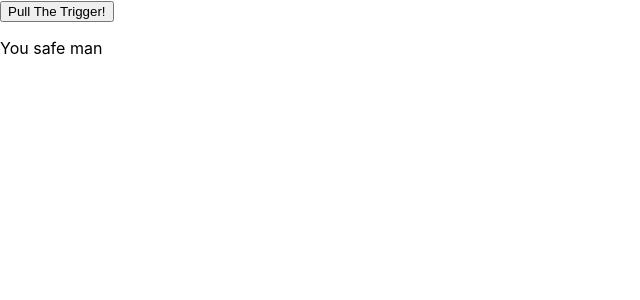
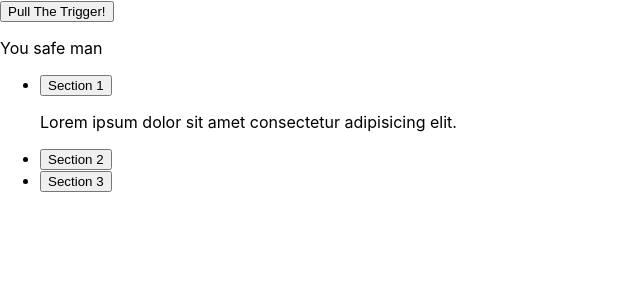
Before and after one commit to Mark-The-Dev/React-Test, a React (Create React App) app: page / in a window 1280 px wide. Shown: the top 300 px of the page, without its empty margins (0-640 px from the left). Built offline with nearby package versions, Linux system fonts and the light colour scheme.

Commit message:
accordion ready

```diff
--- a/src/App.js
+++ b/src/App.js
@@ -5,12 +5,13 @@ import Tooltip from './composition/Tooltip';
 import React, { Component } from 'react';
 import './App.css';
 import Messages from './Messages';
-import TheDate from './state/TheDate'
-import Counter from './state/Counter'
-import Tabs from './state/Tabs'
-import HelloWorld from './state-drills/HelloWorld'
-import Bomb from './state-drills/Bomb'
-import Roulette from './state-drills/Roulette'
+import TheDate from './state/TheDate';
+import Counter from './state/Counter';
+import Tabs from './state/Tabs';
+import HelloWorld from './state-drills/HelloWorld';
+import Bomb from './state-drills/Bomb';
+import Roulette from './state-drills/Roulette';
+import Accordion from './state-drills/Accordion';
 // function App() {
 //   return (
 //     <main className='App'>
@@ -65,7 +66,20 @@ import Roulette from './state-drills/Roulette'
 // }
 
 
-
+const sections = [
+  {
+    title: 'Section 1',
+    content: 'Lorem ipsum dolor sit amet consectetur adipisicing elit.',
+  },
+  {
+    title: 'Section 2',
+    content: 'Cupiditate tenetur aliquam necessitatibus id distinctio quas nihil ipsam nisi modi!',
+  },
+  {
+    title: 'Section 3',
+    content: 'Animi amet cumque sint cupiditate officia ab voluptatibus libero optio et?',
+  },
+]
 
 
 const tabsProp = [
@@ -85,6 +99,7 @@ class App extends React.Component {
       {/* <HelloWorld />
       <Bomb /> */}
       <Roulette />
+      <Accordion sections={sections}/>
     </div>
   }
 }
--- /dev/null
+++ b/src/state-drills/Accordion.js
@@ -0,0 +1,47 @@
+import React, { Component } from 'react';
+
+class Accordion extends Component {
+    constructor(props) {
+        super(props);
+        this.state = { currentTab: 0 }
+    }
+
+    static defaultProps = {sections: []}
+
+    handleButtonClick(idx){
+        console.log(idx)
+        this.setState({currentTab: idx}, () =>console.log(this.state.currentTab))
+    }
+
+    renderButtons(){
+        return this.props.sections.map((item, index) => (
+             <li key={index}>
+                <button onClick={()=> this.handleButtonClick(index)}>{item.title}</button>
+                {this.state.currentTab === index ? this.renderContent() : null}
+             </li>
+             )
+        )
+    }
+
+    renderContent(){
+        const currentSection = this.props.sections[this.state.currentTab]
+        return (
+        <p className="content">
+        {currentSection.content}
+        </p>
+    )
+    }
+
+
+    render() {
+        return (
+            <div>
+                <ul>
+                {this.renderButtons()}
+                </ul>
+            </div>
+         );
+    }
+}
+
+export default Accordion;
```
Also changed, not shown: src/state-drills/Accordion.css (added).
